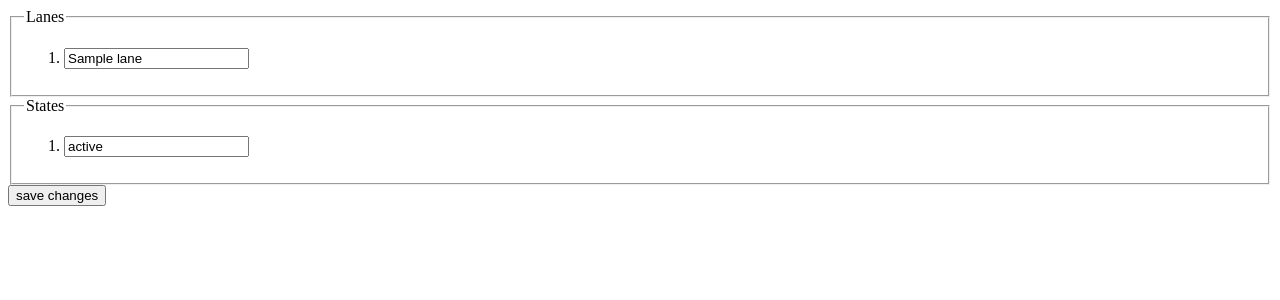
After one commit to FND/taskard, a Flask app: template taskard/templates/edit_board.html in a window 1280 px wide. The commit adds this page. Shown: the top 300 px of the page. Run offline with Flask 2, Linux system fonts and the light colour scheme; the template is opened without the code that fills it: most values are stand-ins (such as "Sample title", 1, 10 or a date in 2020); parts of the project's set-up code (start-up, migrations or seed data) failed here and were passed over.

Commit message:
added rudimentary UI for editing board lanes and states
this is neither safe (cf. inline comment) nor complete; we can currently
only modify existing entries, not create or delete any

intentionally *not* using table layout; the idea is that JavaScript
would later be used to update the exiting view, thus retaining the
familiar layout, by transcluding the form fields (though we'd also have
to add the form itself as a wrapper somehow)

```diff
--- a/taskard/templates/board.html
+++ b/taskard/templates/board.html
@@ -39,4 +39,6 @@
 		{% endfor %}
 	</tbody>
 </table>
+
+<a href="{{ url_for("edit_board", board_title=board.title) }}">edit</a>
 {% endblock %}
--- /dev/null
+++ b/taskard/templates/edit_board.html
@@ -0,0 +1,25 @@
+<form action="{{ url_for("board", board_title=board.title) }}" method="post">
+	<fieldset>
+		<legend>Lanes</legend>
+		<ol class="lanes">
+			{% for lane in board.lanes %}
+			<li>
+				<input type="text" name="lane" value="{{ lane }}">
+			</li>
+			{% endfor %}
+		</ol>
+	</fieldset>
+
+	<fieldset>
+		<legend>States</legend>
+		<ol class="states">
+			{% for state in board.states %}
+			<li>
+				<input type="text" name="state" value="{{ state }}">
+			</li>
+			{% endfor %}
+		</ol>
+	</fieldset>
+
+	<button type="submit">save changes</button>
+</form>
```
Also changed, not shown: taskard/web.py (+19 -2 lines), tests/http.yaml (+25 -0 lines).
